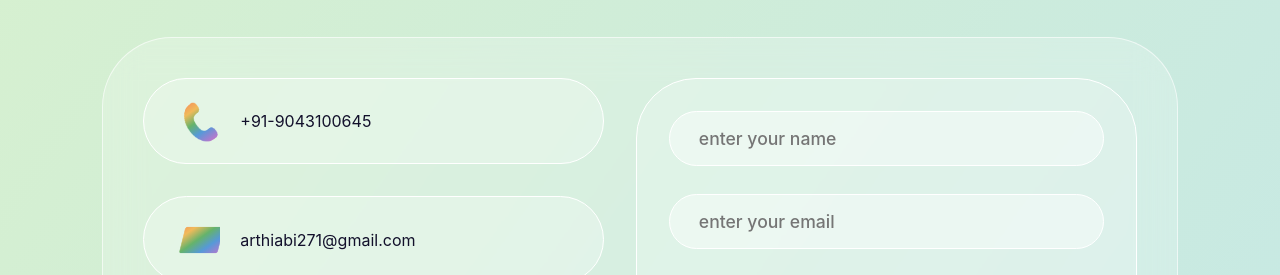
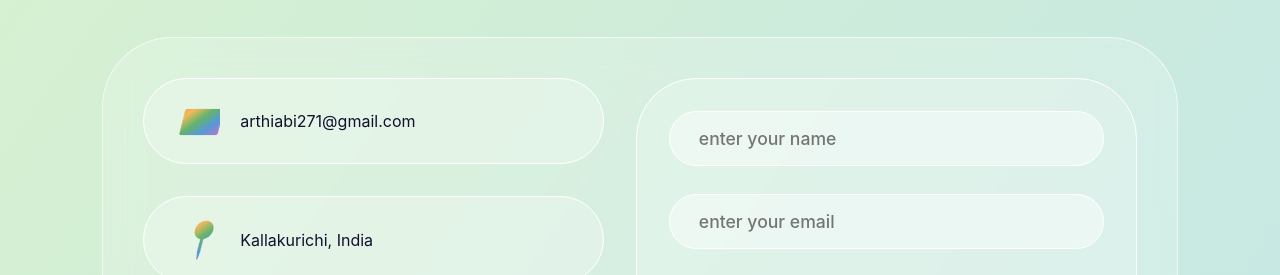
Before and after one commit to abinayacreator/My-portfolio, a website: page index.html in a window 1280 px wide. Shown: the part 3001-3276 px from the top of the page. Drawn offline with Linux system fonts and the light colour scheme.

Commit message:
Update index.html

```diff
--- a/index.html
+++ b/index.html
@@ -763,7 +763,6 @@
       <h2>📬 contact</h2>
       <div class="contact-split">
         <div class="contact-info">
-          <div class="detail"><i>📞</i> <span>+91-9043100645</span></div>
           <div class="detail"><i>✉️</i> <span>arthiabi271@gmail.com</span></div>
           <div class="detail"><i>📍</i> <span>Kallakurichi, India</span></div>
           <div class="social-split">
```
